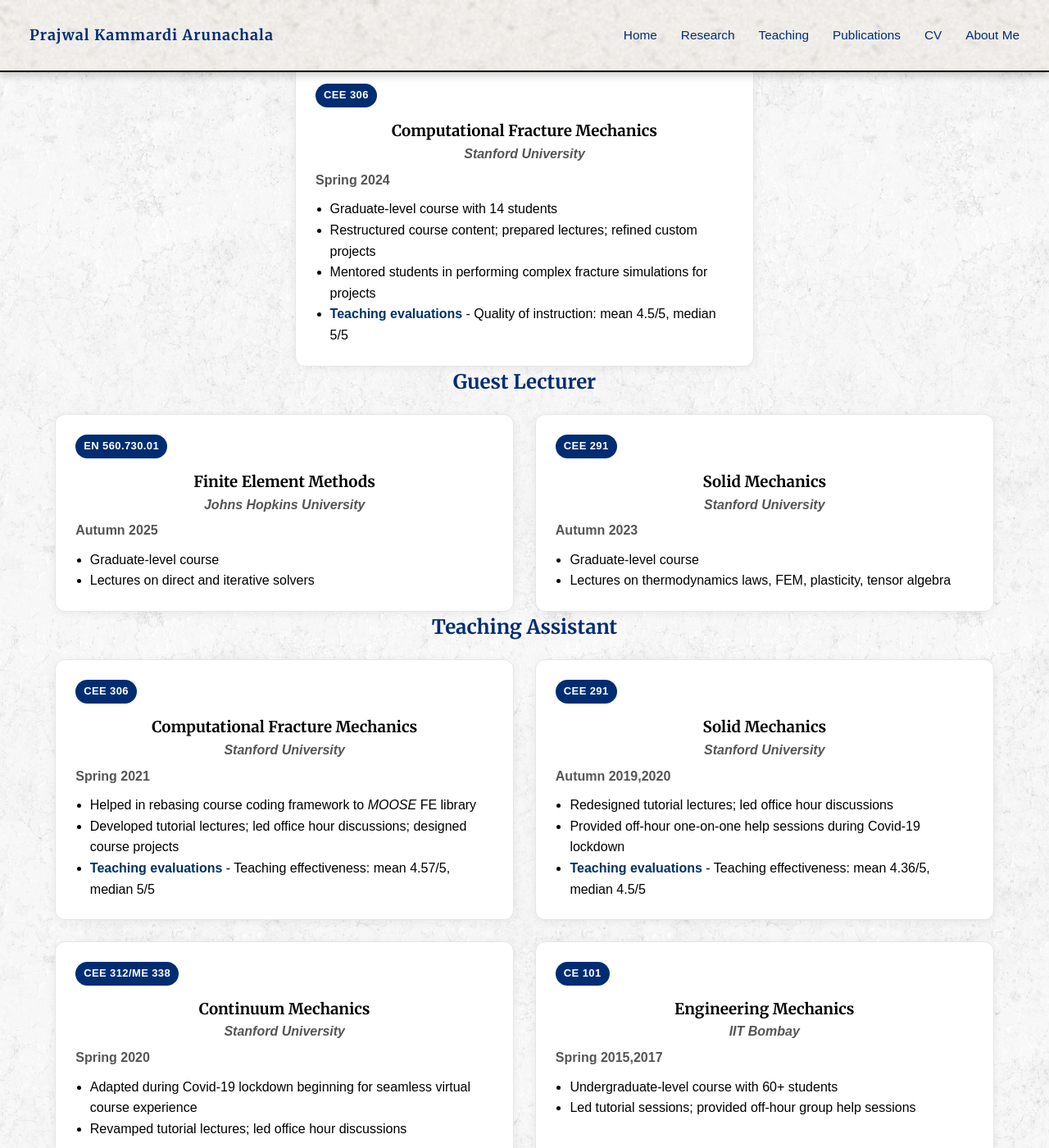
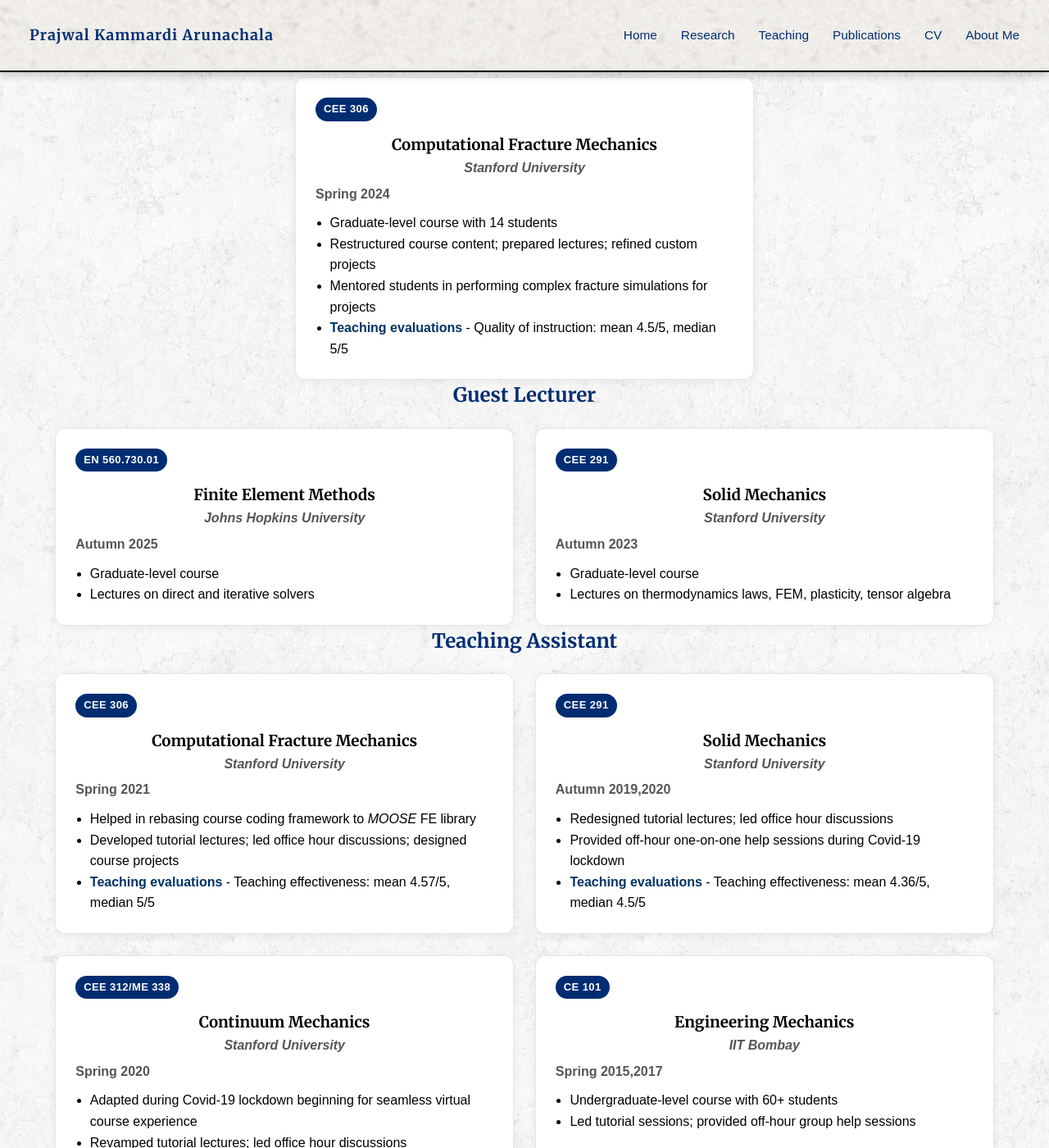
Before and after one commit to prajwalka/prajwalka.github.io, a Jekyll site: the page built from teaching.md, in a window 1280 px wide and 1400 px high. Shown: the whole window at 82% size. Built offline with Jekyll 4.4.1, drawn with Linux system fonts in a browser that asks for light colours; some web fonts are replaced.

Commit message:
updating teaching

```diff
--- a/assets/style.css
+++ b/assets/style.css
@@ -425,7 +425,7 @@ main a:active {
   display:flow-root;
   max-width: clamp(700px, 90vw, 1400px);
   margin: 0 auto;
-  padding-top: clamp(12px, 1.5vw, 24px);
+  padding-top: clamp(36px, 1.5vw, 60px);
   padding-bottom: clamp(24px, 5vw, 80px);
   overflow: visible;
 }
@@ -448,7 +448,7 @@ main a:active {
   margin-top: clamp(8px, 1vw, 16px);
 }
 
-.teaching-card:first-child {
+.teaching > :first-child {
   margin-top: 0;
 }
 
```
